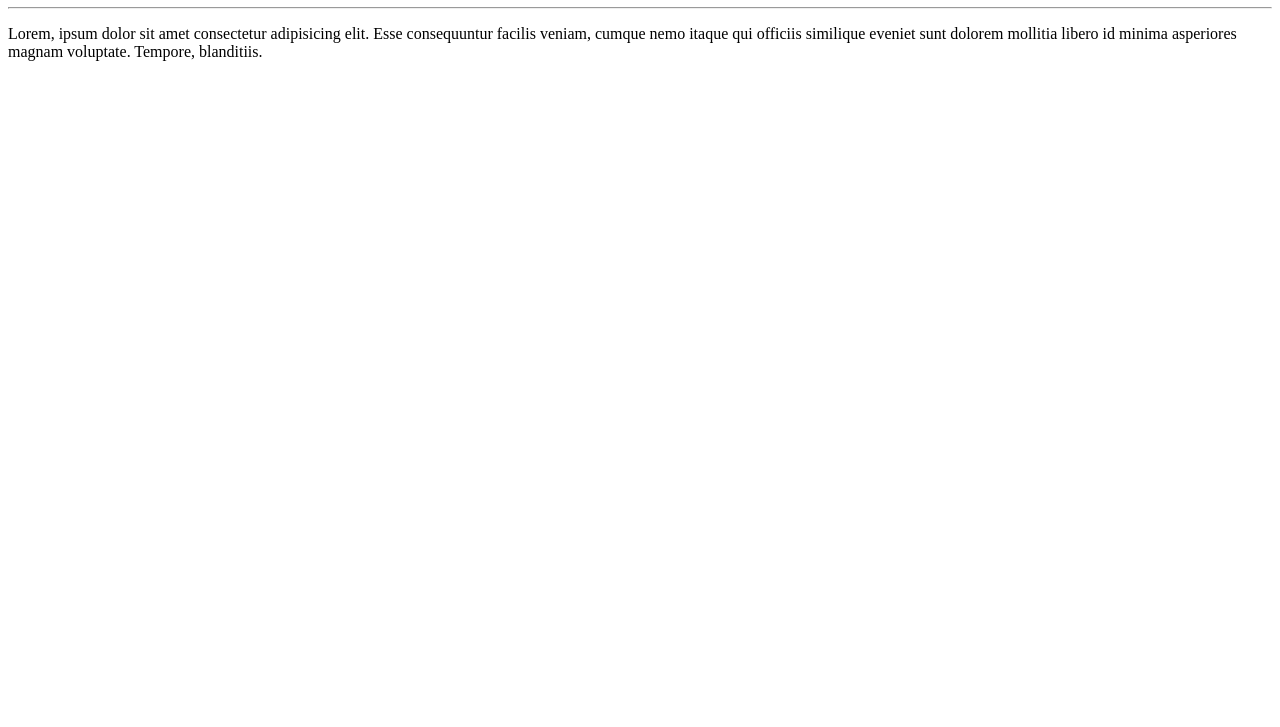
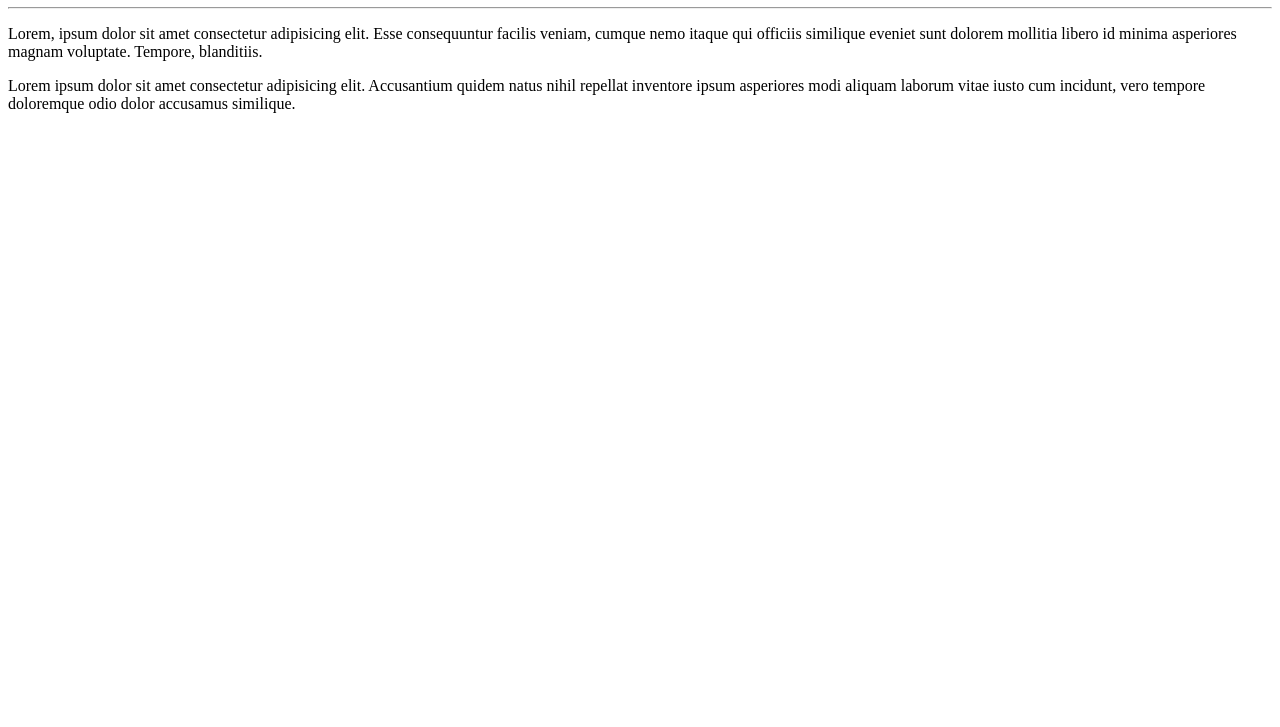
Before and after one commit to Otavioazeved/ola-mundo, a plain HTML site: page site-exemplo/index.html in a window 1280 px wide. Shown: the part 73-800 px from the top of the page. Drawn offline with Linux system fonts and the light colour scheme.

Commit message:
criei outro

```diff
--- a/site-exemplo/index.html
+++ b/site-exemplo/index.html
@@ -9,6 +9,7 @@
     <h1>ola. mundo</h1>
     <hr>
     <p>Lorem, ipsum dolor sit amet consectetur adipisicing elit. Esse consequuntur facilis veniam, cumque nemo itaque qui officiis similique eveniet sunt dolorem mollitia libero id minima asperiores magnam voluptate. Tempore, blanditiis.</p>
+    <p>Lorem ipsum dolor sit amet consectetur adipisicing elit. Accusantium quidem natus nihil repellat inventore ipsum asperiores modi aliquam laborum vitae iusto cum incidunt, vero tempore doloremque odio dolor accusamus similique.</p>
 
 </body>
 </html>
```
